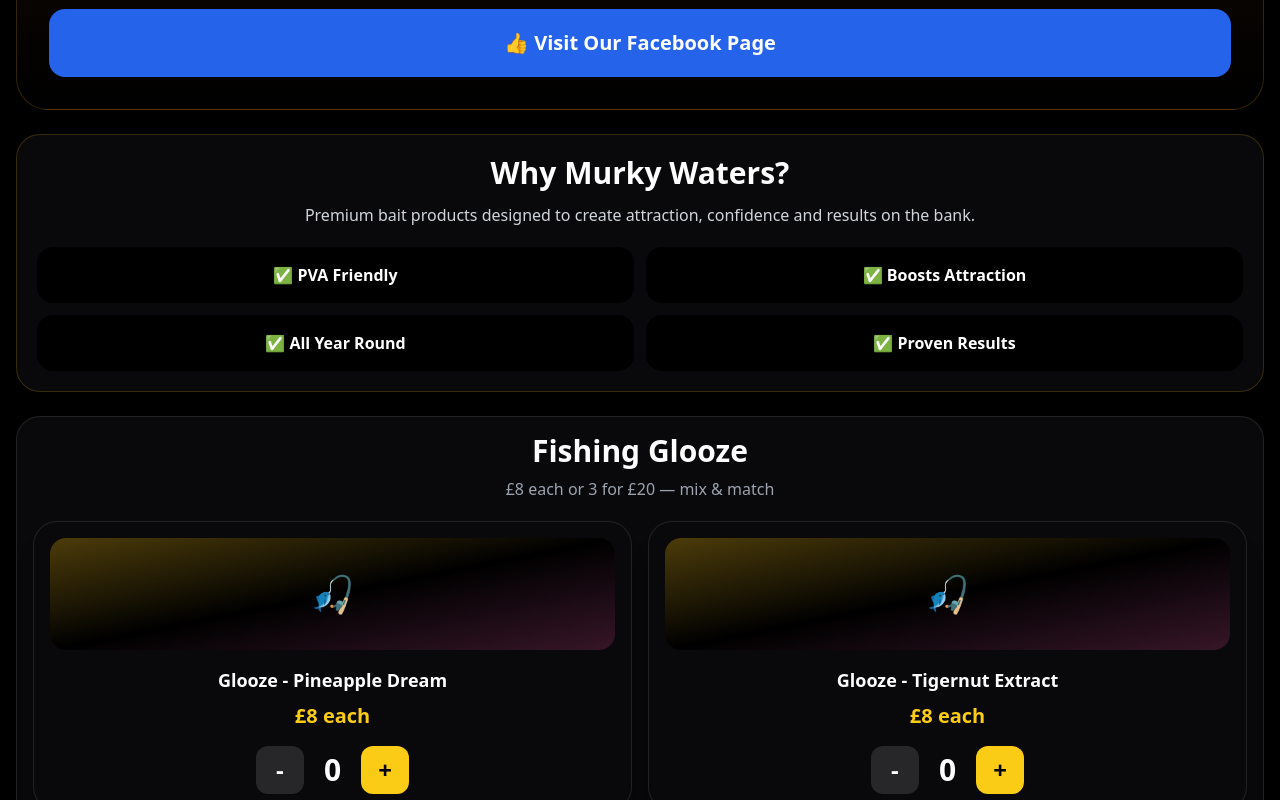
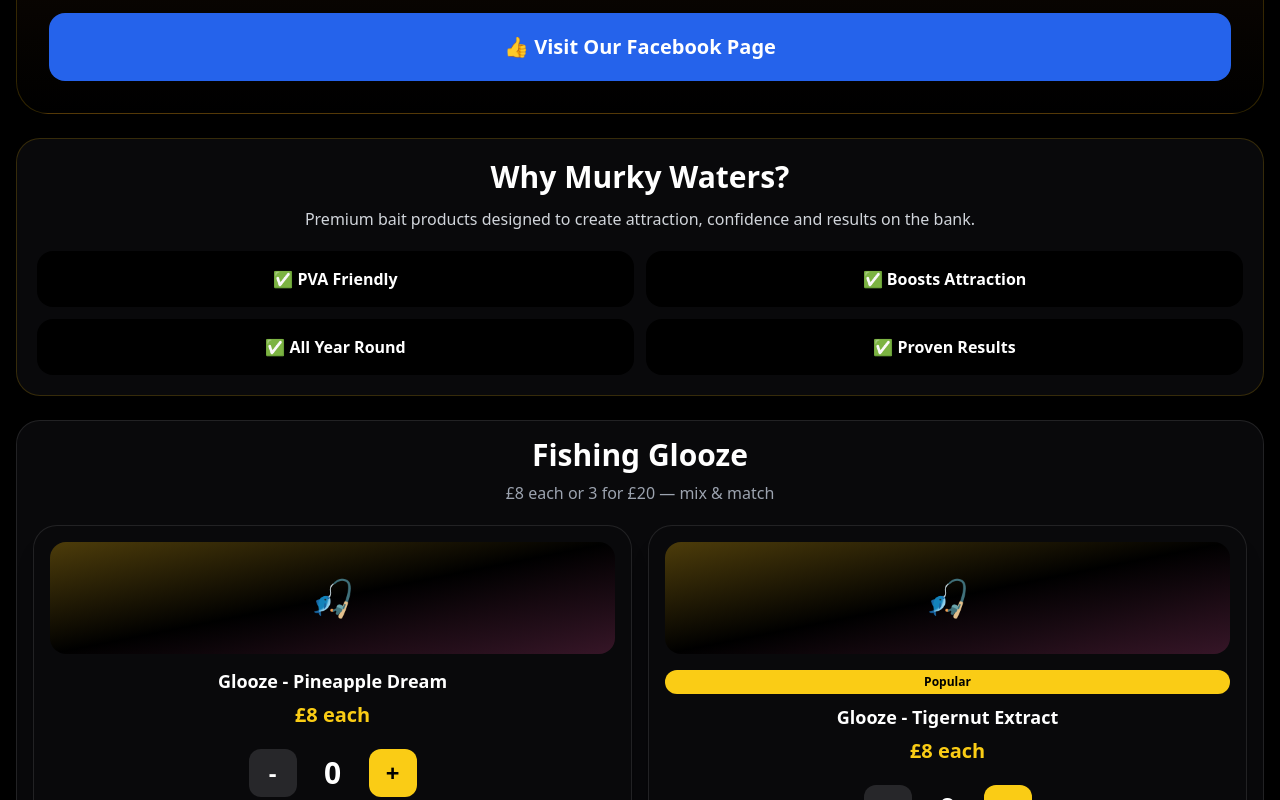
Before and after one commit to spencadsprayers-a11y/Murky-waters-websit, a React (Vite) app: page / in a window 1280 px wide. Shown: the part 540-1340 px from the top of the page. Built offline with nearby package versions, Linux system fonts and the light colour scheme.

Commit message:
Update App.jsx

```diff
--- a/src/App.jsx
+++ b/src/App.jsx
@@ -1,7 +1,13 @@
-import { useState } from "react";
+import { useMemo, useState } from "react";
 
 const FACEBOOK_PAGE = "https://www.facebook.com/share/18jdHNeNu4/";
-const WHATSAPP_NUMBER = "447519223822";
+
+// IMPORTANT:
+// Paste your main Stripe payment link here.
+// Ideally use one Stripe payment link that lets the customer pay the final total,
+// or replace this with your exact Stripe Checkout link.
+const STRIPE_PAYMENT_LINK = "PASTE_YOUR_STRIPE_LINK_HERE";
+
 const TEAM_CODE = "MURKYWATERS20";
 
 const gloozeFlavours = [
@@ -36,9 +42,9 @@ const sprayFlavours = [
   "Peach",
 ];
 
-const pellets = [
-  { name: "3kg Micro Mini Mix Pellets", price: 13.5 },
-  { name: "3kg 6mm Halibut Pellets", price: 11.5 },
+const pelletProducts = [
+  { name: "3kg Micro Mini Mix Pellets", price: 13.5, tag: "Perfect for PVA Bags" },
+  { name: "3kg 6mm Halibut Pellets", price: 11.5, tag: "Strong Food Signal" },
 ];
 
 const baitIngredients = [
@@ -49,6 +55,7 @@ const baitIngredients = [
 ];
 
 export default function App() {
+  const [cart, setCart] = useState({});
   const [discountCode, setDiscountCode] = useState("");
   const [customer, setCustomer] = useState({
     name: "",
@@ -58,23 +65,34 @@ export default function App() {
     notes: "",
   });
 
-  const [cart, setCart] = useState({});
-
-  const add = (name) => setCart((p) => ({ ...p, [name]: (p[name] || 0) + 1 }));
-  const remove = (name) =>
-    setCart((p) => ({ ...p, [name]: Math.max((p[name] || 0) - 1, 0) }));
-
   const qty = (name) => cart[name] || 0;
 
-  const gloozeQty = gloozeFlavours.reduce((s, n) => s + qty(`Glooze - ${n}`), 0);
-  const sprayQty = sprayFlavours.reduce((s, n) => s + qty(`Booster Spray - ${n}`), 0);
-  const pelletQty = pellets.reduce((s, p) => s + qty(p.name), 0);
-  const ingredientQty = baitIngredients.reduce((s, p) => s + qty(p.name), 0);
+  const add = (name) => {
+    setCart((prev) => ({ ...prev, [name]: (prev[name] || 0) + 1 }));
+  };
+
+  const remove = (name) => {
+    setCart((prev) => ({ ...prev, [name]: Math.max((prev[name] || 0) - 1, 0) }));
+  };
+
+  const totals = useMemo(() => {
+    const gloozeQty = gloozeFlavours.reduce((sum, item) => sum + qty(`Glooze - ${item}`), 0);
+    const sprayQty = sprayFlavours.reduce((sum, item) => sum + qty(`Booster Spray - ${item}`), 0);
+    const pelletQty = pelletProducts.reduce((sum, item) => sum + qty(item.name), 0);
+    const ingredientQty = baitIngredients.reduce((sum, item) => sum + qty(item.name), 0);
 
     const gloozeTotal = Math.floor(gloozeQty / 3) * 20 + (gloozeQty % 3) * 8;
     const sprayTotal = Math.floor(sprayQty / 3) * 8 + (sprayQty % 3) * 3.25;
-  const pelletTotal = pellets.reduce((s, p) => s + qty(p.name) * p.price, 0);
-  const ingredientTotal = baitIngredients.reduce((s, p) => s + qty(p.name) * p.price, 0);
+
+    const pelletTotal = pelletProducts.reduce(
+      (sum, item) => sum + qty(item.name) * item.price,
+      0
+    );
+
+    const ingredientTotal = baitIngredients.reduce(
+      (sum, item) => sum + qty(item.name) * item.price,
+      0
+    );
 
     const productTotal = gloozeTotal + sprayTotal + pelletTotal + ingredientTotal;
     const totalItems = gloozeQty + sprayQty + pelletQty + ingredientQty;
@@ -85,39 +103,51 @@ export default function App() {
     const delivery = totalItems === 0 ? 0 : pelletQty > 0 ? 3.95 : 3.5;
     const finalTotal = productTotal - discount + delivery;
 
-  const orderLines = Object.entries(cart)
-    .filter(([, q]) => q > 0)
-    .map(([n, q]) => `${n} x${q}`)
-    .join("%0A");
+    return {
+      gloozeQty,
+      sprayQty,
+      pelletQty,
+      ingredientQty,
+      totalItems,
+      productTotal,
+      discount,
+      delivery,
+      finalTotal,
+      discountActive,
+    };
+  }, [cart, discountCode]);
 
-  const whatsappText = `Murky Waters Order%0A%0A${orderLines}%0A%0AProducts: £${productTotal.toFixed(
-    2
-  )}%0ADiscount: £${discount.toFixed(2)}%0ADelivery: £${delivery.toFixed(
-    2
-  )}%0ATotal: £${finalTotal.toFixed(2)}%0A%0AName: ${customer.name}%0AAddress: ${
-    customer.address
-  }%0APostcode: ${customer.postcode}%0AEmail: ${customer.email}%0ANotes: ${
-    customer.notes
-  }`;
+  const stripeReady = STRIPE_PAYMENT_LINK && !STRIPE_PAYMENT_LINK.includes("PASTE_");
 
   const ProductCard = ({ name, price, tag }) => (
     <div className="rounded-3xl border border-white/10 bg-zinc-950 p-4 text-center shadow-xl">
       <div className="mb-4 flex h-28 items-center justify-center rounded-2xl bg-gradient-to-br from-yellow-500/30 via-black to-pink-500/20">
         <span className="text-4xl">🎣</span>
       </div>
+
       {tag && (
-        <p className="mb-2 rounded-full bg-yellow-400 px-3 py-1 text-xs font-black text-black">
+        <div className="mb-3 rounded-full bg-yellow-400 px-3 py-1 text-xs font-black text-black">
           {tag}
-        </p>
+        </div>
       )}
-      <h3 className="text-lg font-black">{name}</h3>
+
+      <h3 className="text-lg font-black leading-tight">{name}</h3>
       <p className="mt-2 text-xl font-black text-yellow-400">{price}</p>
-      <div className="mt-4 flex items-center justify-center gap-5">
-        <button onClick={() => remove(name)} className="h-12 w-12 rounded-xl bg-zinc-800 text-2xl font-black">
+
+      <div className="mt-5 flex items-center justify-center gap-5">
+        <button
+          onClick={() => remove(name)}
+          className="h-12 w-12 rounded-xl bg-zinc-800 text-2xl font-black"
+        >
           -
         </button>
-        <span className="text-3xl font-black">{qty(name)}</span>
-        <button onClick={() => add(name)} className="h-12 w-12 rounded-xl bg-yellow-400 text-2xl font-black text-black">
+
+        <span className="min-w-8 text-3xl font-black">{qty(name)}</span>
+
+        <button
+          onClick={() => add(name)}
+          className="h-12 w-12 rounded-xl bg-yellow-400 text-2xl font-black text-black"
+        >
           +
         </button>
       </div>
@@ -125,111 +155,165 @@ export default function App() {
   );
 
   return (
-    <div className="min-h-screen bg-black px-4 pb-36 text-white">
+    <div className="min-h-screen bg-black px-4 pb-40 text-white">
       <section className="rounded-b-[2rem] border border-yellow-500/20 bg-gradient-to-b from-yellow-900/40 to-black p-8 text-center">
-        <p className="tracking-[0.5em] text-yellow-400">MURKY WATERS</p>
-        <h1 className="mt-4 text-5xl font-black">Premium Carp Bait</h1>
+        <p className="text-xs font-black tracking-[0.5em] text-yellow-400">
+          MURKY WATERS
+        </p>
+
+        <h1 className="mt-4 text-5xl font-black leading-tight">
+          Premium Carp Bait
+        </h1>
+
         <p className="mt-4 text-lg text-gray-300">
           Fishing Glooze, booster sprays, pellets and bait ingredients built for proper results.
         </p>
 
         <div className="mt-8 grid gap-4">
-          <div className="rounded-2xl bg-yellow-400 p-5 text-xl font-black text-black">Glooze 3 for £20</div>
-          <div className="rounded-2xl bg-pink-500 p-5 text-xl font-black">Sprays 3 for £8</div>
-          <div className="rounded-2xl bg-orange-500 p-5 text-xl font-black">Wafters Coming Soon</div>
-          <div className="rounded-2xl bg-zinc-900 p-5 text-xl font-black">Pellets from £11.50</div>
+          <div className="rounded-2xl bg-yellow-400 p-5 text-xl font-black text-black">
+            Glooze 3 for £20
+          </div>
+          <div className="rounded-2xl bg-pink-500 p-5 text-xl font-black">
+            Sprays 3 for £8
+          </div>
+          <div className="rounded-2xl bg-orange-500 p-5 text-xl font-black">
+            Wafters Coming Soon
+          </div>
+          <div className="rounded-2xl bg-zinc-900 p-5 text-xl font-black">
+            Pellets from £11.50
+          </div>
         </div>
 
-        <a href={FACEBOOK_PAGE} className="mt-8 block rounded-2xl bg-blue-600 p-5 text-xl font-black">
+        <a
+          href={FACEBOOK_PAGE}
+          target="_blank"
+          rel="noopener noreferrer"
+          className="mt-8 block rounded-2xl bg-blue-600 p-5 text-xl font-black"
+        >
           👍 Visit Our Facebook Page
         </a>
       </section>
 
-      <section className="mt-6 rounded-3xl border border-yellow-500/20 bg-zinc-950 p-5 text-center">
-        <h2 className="text-3xl font-black">Why Murky Waters?</h2>
-        <p className="mt-3 text-gray-300">
-          Premium bait products designed to create attraction, confidence and results on the bank.
-        </p>
-        <div className="mt-5 grid grid-cols-2 gap-3">
-          {["PVA Friendly", "Boosts Attraction", "All Year Round", "Proven Results"].map((x) => (
-            <div key={x} className="rounded-2xl bg-black p-4 font-bold">✅ {x}</div>
-          ))}
-        </div>
-      </section>
+      <InfoSection />
 
       <Section title="Fishing Glooze" subtitle="£8 each or 3 for £20 — mix & match">
-        {gloozeFlavours.map((f) => (
-          <ProductCard key={f} name={`Glooze - ${f}`} price="£8 each" />
+        {gloozeFlavours.map((item) => (
+          <ProductCard
+            key={item}
+            name={`Glooze - ${item}`}
+            price="£8 each"
+            tag={item === "Sweet Mango" ? "Team Pick" : item === "Tigernut Extract" ? "Popular" : ""}
+          />
         ))}
       </Section>
 
       <Section title="25ml Booster Sprays" subtitle="£3.25 each or 3 for £8 — for hookbaits only">
-        {sprayFlavours.map((f) => (
-          <ProductCard key={f} name={`Booster Spray - ${f}`} price="£3.25 each" />
+        {sprayFlavours.map((item) => (
+          <ProductCard
+            key={item}
+            name={`Booster Spray - ${item}`}
+            price="£3.25 each"
+            tag={item === "Bloodworm" ? "New" : ""}
+          />
         ))}
       </Section>
 
       <Section title="Pellet Buckets" subtitle="3kg buckets — delivery £3.95">
-        {pellets.map((p) => (
-          <ProductCard key={p.name} name={p.name} price={`£${p.price.toFixed(2)} each`} />
+        {pelletProducts.map((item) => (
+          <ProductCard
+            key={item.name}
+            name={item.name}
+            price={`£${item.price.toFixed(2)} each`}
+            tag={item.tag}
+          />
         ))}
       </Section>
 
       <Section title="Bait Ingredients" subtitle="Premium bait-making ingredients">
-        {baitIngredients.map((p) => (
-          <ProductCard key={p.name} name={p.name} price={`£${p.price.toFixed(2)} each`} />
+        {baitIngredients.map((item) => (
+          <ProductCard
+            key={item.name}
+            name={item.name}
+            price={`£${item.price.toFixed(2)} each`}
+          />
         ))}
       </Section>
 
       <section className="mt-6 rounded-3xl border border-white/10 bg-zinc-950 p-5">
         <h2 className="text-center text-3xl font-black">Discount Code</h2>
+
         <input
           value={discountCode}
           onChange={(e) => setDiscountCode(e.target.value)}
-          placeholder="Discount code"
-          className="mt-4 w-full rounded-2xl bg-black p-4 text-center uppercase text-white"
+          placeholder="Enter discount code"
+          className="mt-4 w-full rounded-2xl border border-white/10 bg-black p-4 text-center uppercase text-white"
         />
-        {discountActive && (
+
+        {totals.discountActive && (
           <p className="mt-3 text-center font-bold text-green-400">
-            ✅ 20% team discount applied to products only
+            ✅ MURKYWATERS20 applied — 20% off products only
           </p>
         )}
+
+        <p className="mt-2 text-center text-xs text-gray-500">
+          Discount does not apply to delivery.
+        </p>
       </section>
 
       <section className="mt-6 rounded-3xl border border-white/10 bg-zinc-950 p-5">
         <h2 className="text-center text-3xl font-black">Delivery Details</h2>
-        {["name", "postcode", "email"].map((field) => (
+
         <input
-            key={field}
-            placeholder={field.toUpperCase()}
-            value={customer[field]}
-            onChange={(e) => setCustomer({ ...customer, [field]: e.target.value })}
-            className="mt-3 w-full rounded-2xl bg-black p-4 text-white"
+          placeholder="Full name"
+          value={customer.name}
+          onChange={(e) => setCustomer({ ...customer, name: e.target.value })}
+          className="mt-4 w-full rounded-2xl border border-white/10 bg-black p-4 text-white"
         />
-        ))}
+
         <textarea
-          placeholder="FULL DELIVERY ADDRESS"
+          placeholder="Full delivery address"
           value={customer.address}
           onChange={(e) => setCustomer({ ...customer, address: e.target.value })}
-          className="mt-3 w-full rounded-2xl bg-black p-4 text-white"
+          className="mt-3 w-full rounded-2xl border border-white/10 bg-black p-4 text-white"
         />
+
+        <input
+          placeholder="Postcode"
+          value={customer.postcode}
+          onChange={(e) => setCustomer({ ...customer, postcode: e.target.value })}
+          className="mt-3 w-full rounded-2xl border border-white/10 bg-black p-4 text-white"
+        />
+
+        <input
+          placeholder="Email address"
+          value={customer.email}
+          onChange={(e) => setCustomer({ ...customer, email: e.target.value })}
+          className="mt-3 w-full rounded-2xl border border-white/10 bg-black p-4 text-white"
+        />
+
         <textarea
-          placeholder="NOTES"
+          placeholder="Notes / special requests"
           value={customer.notes}
           onChange={(e) => setCustomer({ ...customer, notes: e.target.value })}
-          className="mt-3 w-full rounded-2xl bg-black p-4 text-white"
+          className="mt-3 w-full rounded-2xl border border-white/10 bg-black p-4 text-white"
         />
       </section>
 
       <section className="mt-6 rounded-3xl border border-yellow-500/20 bg-zinc-950 p-5">
         <h2 className="text-center text-3xl font-black">Order Summary</h2>
-        <div className="mt-4 space-y-2 text-lg">
-          <Row label="Products" value={`£${productTotal.toFixed(2)}`} />
-          <Row label="Discount" value={`-£${discount.toFixed(2)}`} />
-          <Row label="Delivery" value={`£${delivery.toFixed(2)}`} />
+
+        <div className="mt-5 space-y-3 text-lg">
+          <Row label="Products" value={`£${totals.productTotal.toFixed(2)}`} />
+          <Row label="Discount" value={`-£${totals.discount.toFixed(2)}`} />
+          <Row label="Delivery" value={`£${totals.delivery.toFixed(2)}`} />
         </div>
+
         <p className="mt-5 text-center text-5xl font-black text-green-400">
-          £{finalTotal.toFixed(2)}
+          £{totals.finalTotal.toFixed(2)}
+        </p>
+
+        <p className="mt-3 text-center text-xs text-gray-500">
+          Make sure your delivery details are filled in before paying.
         </p>
       </section>
 
@@ -238,7 +322,7 @@ export default function App() {
         <FAQ q="Are your products PVA friendly?" a="Yes, the Glooze and bait products are designed to be PVA friendly." />
         <FAQ q="Do team members get discount?" a="Yes, team members get 20% off products using MURKYWATERS20. Delivery is excluded." />
         <FAQ q="How much is delivery?" a="Liquid orders are £3.50 delivery. Pellet orders are £3.95 delivery." />
-        <FAQ q="How do I order?" a="Add your products, fill in your details, then send the order through WhatsApp." />
+        <FAQ q="Are wafters available yet?" a="Wafters are coming soon and will be added once ready." />
       </section>
 
       <footer className="mt-8 pb-10 text-center text-sm text-gray-400">
@@ -248,17 +332,51 @@ export default function App() {
         <p className="mt-2">Privacy Policy • Delivery Info • Returns • Terms</p>
       </footer>
 
-      {totalItems > 0 && (
+      {totals.totalItems > 0 && (
         <div className="fixed bottom-0 left-0 right-0 border-t border-yellow-500/30 bg-black p-4">
           <a
-            href={`https://wa.me/${WHATSAPP_NUMBER}?text=${whatsappText}`}
-            className="mx-auto block max-w-md rounded-2xl bg-green-500 p-5 text-center text-xl font-black"
+            href={stripeReady ? STRIPE_PAYMENT_LINK : "#"}
+            target={stripeReady ? "_blank" : "_self"}
+            rel="noopener noreferrer"
+            onClick={(e) => {
+              if (!stripeReady) e.preventDefault();
+            }}
+            className={`mx-auto block max-w-md rounded-2xl p-5 text-center text-xl font-black ${
+              stripeReady
+                ? "bg-purple-600 text-white"
+                : "bg-zinc-700 text-zinc-300"
+            }`}
           >
-            💬 Send Order • £{finalTotal.toFixed(2)}
+            💳 Pay Securely With Stripe • £{totals.finalTotal.toFixed(2)}
           </a>
+
+          {!stripeReady && (
+            <p className="mt-2 text-center text-xs text-red-300">
+              Paste your Stripe link into STRIPE_PAYMENT_LINK at the top of App.jsx
+            </p>
+          )}
         </div>
       )}
     </div>
+  );
+}
+
+function InfoSection() {
+  return (
+    <section className="mt-6 rounded-3xl border border-yellow-500/20 bg-zinc-950 p-5 text-center">
+      <h2 className="text-3xl font-black">Why Murky Waters?</h2>
+      <p className="mt-3 text-gray-300">
+        Premium bait products designed to create attraction, confidence and results on the bank.
+      </p>
+
+      <div className="mt-5 grid grid-cols-2 gap-3">
+        {["PVA Friendly", "Boosts Attraction", "All Year Round", "Proven Results"].map((item) => (
+          <div key={item} className="rounded-2xl bg-black p-4 font-bold">
+            ✅ {item}
+          </div>
+        ))}
+      </div>
+    </section>
   );
 }
 
```
Lines whose indentation alone changed are shown as unchanged.
